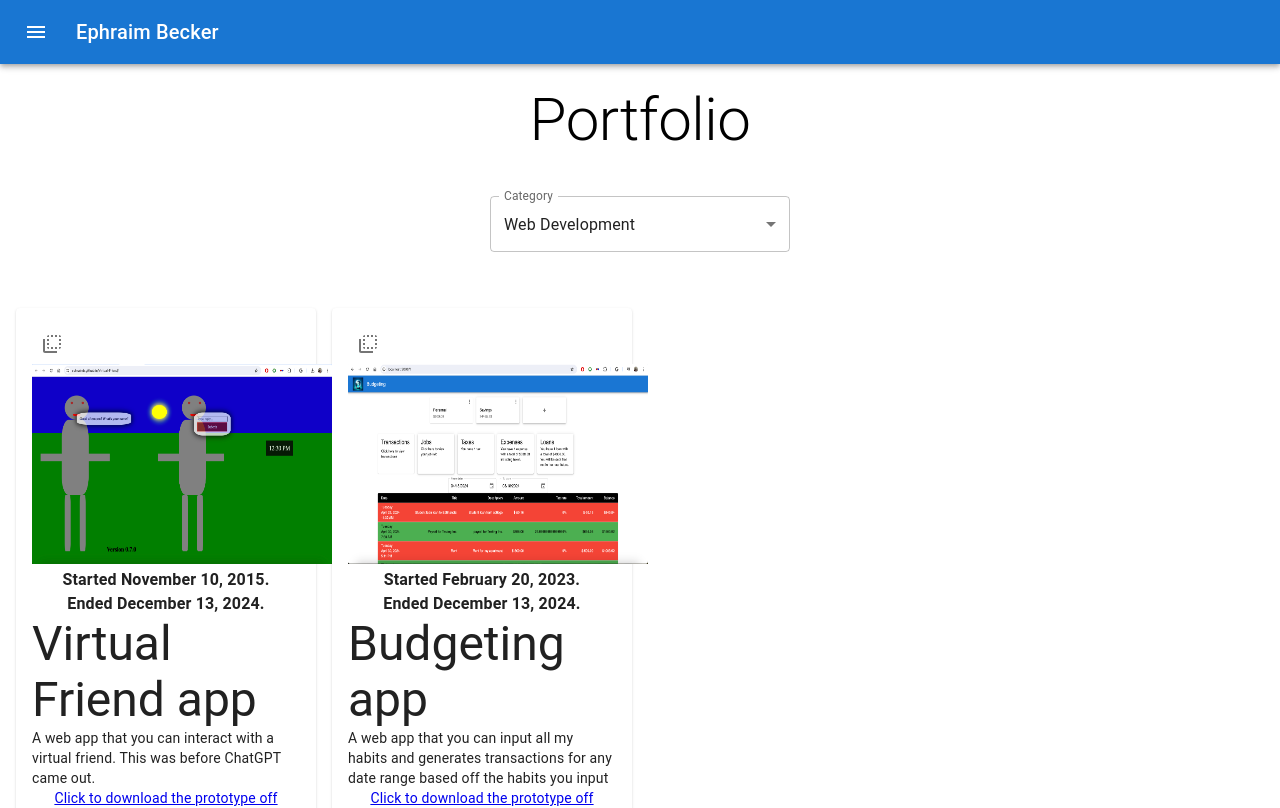
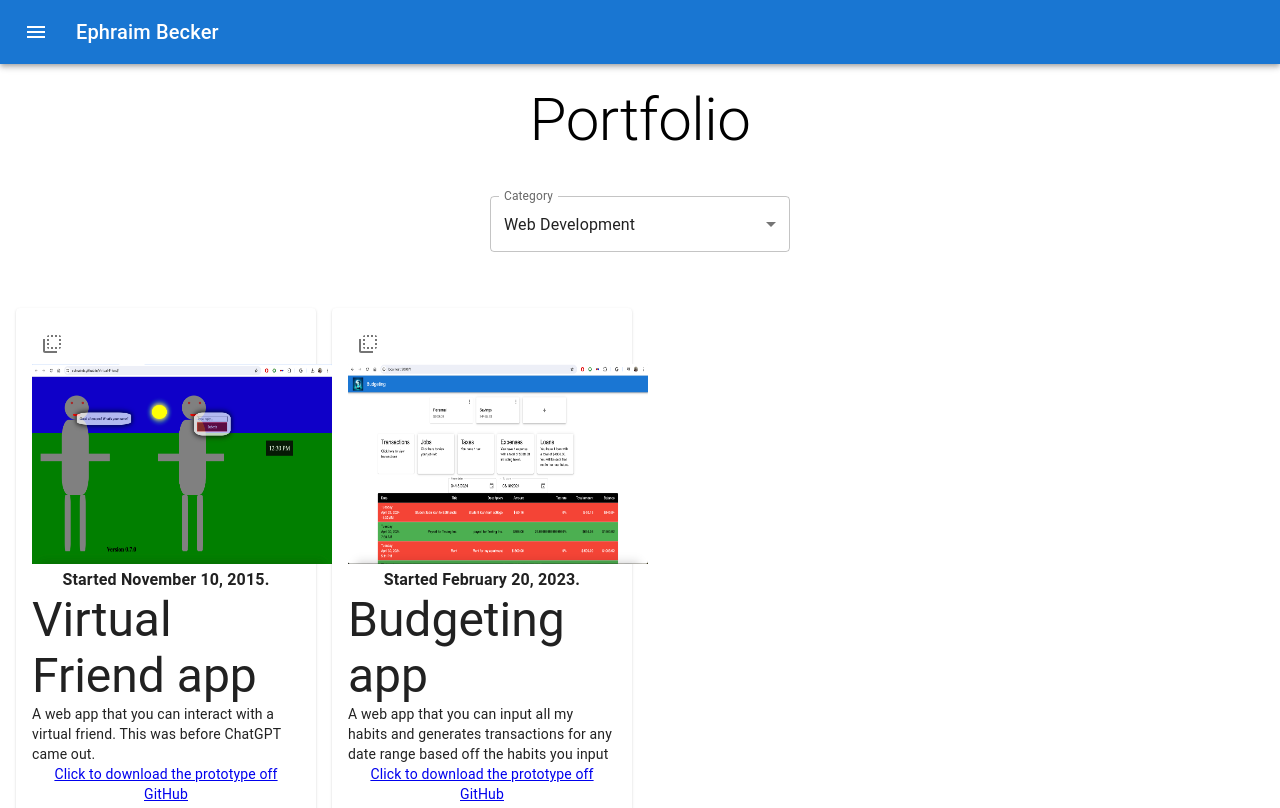
Before and after one commit to EphraimB/ephraim-becker-v2, a Next.js app: page /portfolio in a window 1280 px wide. Shown: the top 808 px of the page. Built offline with nearby package versions, Linux system fonts and the light colour scheme.

Commit message:
Fixed a bug.

```diff
--- a/components/FlipCard.tsx
+++ b/components/FlipCard.tsx
@@ -80,7 +80,7 @@ export default function FlipCard({
             sx={{ textAlign: "center", fontWeight: "bold" }}
           >
             {" "}
-            Ended {dayjs(ended).format("MMMM DD, YYYY")}.
+            {ended ? 'Ended {dayjs(ended).format("MMMM DD, YYYY")}.' : null}
           </Typography>
           <Typography component="h3" variant="h3">
             {title}
```
